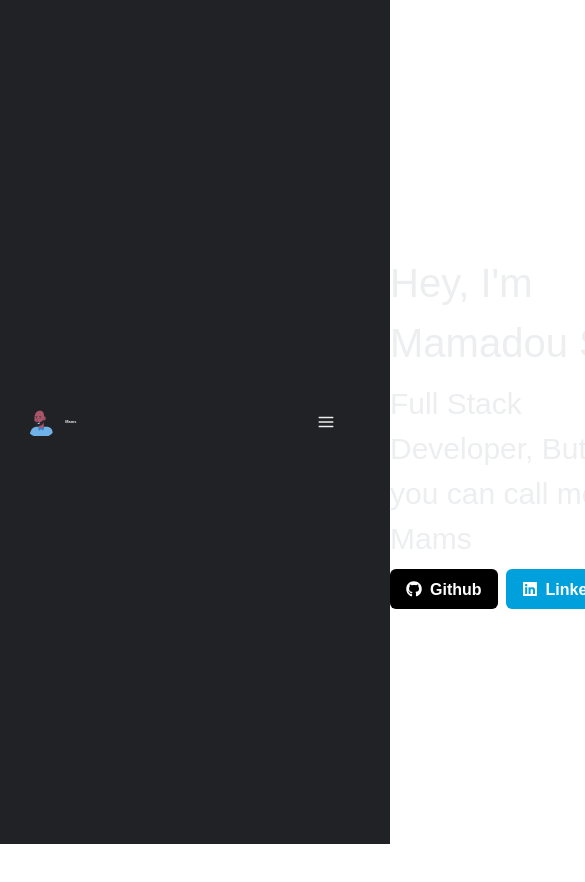
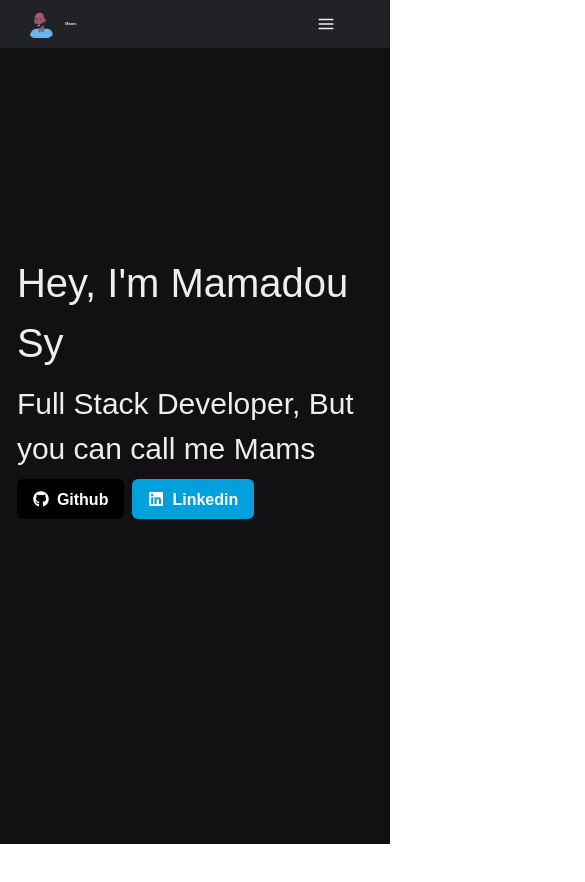
Before and after one commit to M-ams/Portfolio, a Next.js app: page / in a window 390 px wide. Shown: the top 882 px of the page, 585 px wide, since content can reach past the window. Before the commit the page ends 844 px from the top, so only its background shows below. Built offline with nearby package versions, Linux system fonts and the light colour scheme.

Commit message:
navbar and responsive fix

```diff
--- a/components/Navbar.tsx
+++ b/components/Navbar.tsx
@@ -21,7 +21,7 @@ function Navbar() {
   return (
     <Flex>
       <Flex
-        position="sticky"
+        position="fixed"
         paddingRight={10}
         align="center"
         bg="brand.componentbg"
--- a/pages/homepage.tsx
+++ b/pages/homepage.tsx
@@ -19,7 +19,7 @@ function Homepage() {
       className="cssanimation sequence fadeInBottom"
         mt={["30vh", "30vh", "35vh", "35vh"]}
         w={"100%"}
-        marginLeft={{base: "0vh", md:"0vh", lg:"5vh", xl:"5vh"}}
+        marginLeft={{base: "2vh", md:"2vh", lg:"5vh", xl:"5vh"}}
       >
         <Text
           fontSize={{ base: "40px", md: "80px", lg: "80px", xl: "80px" }}
```
